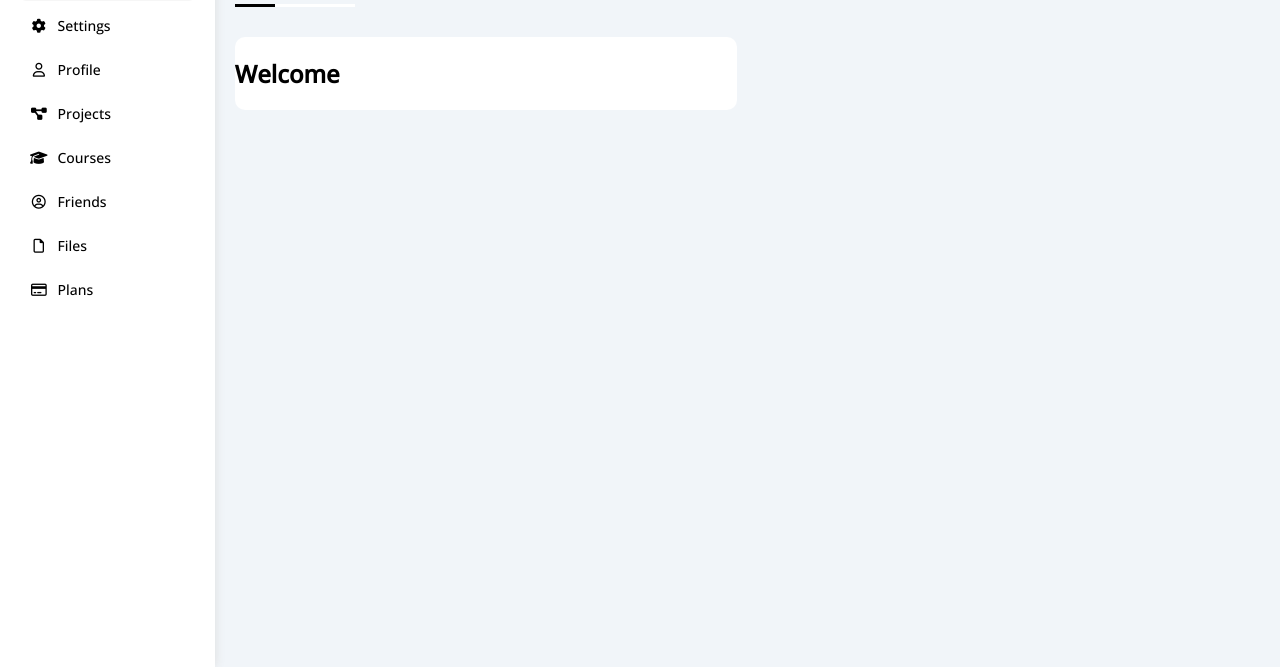
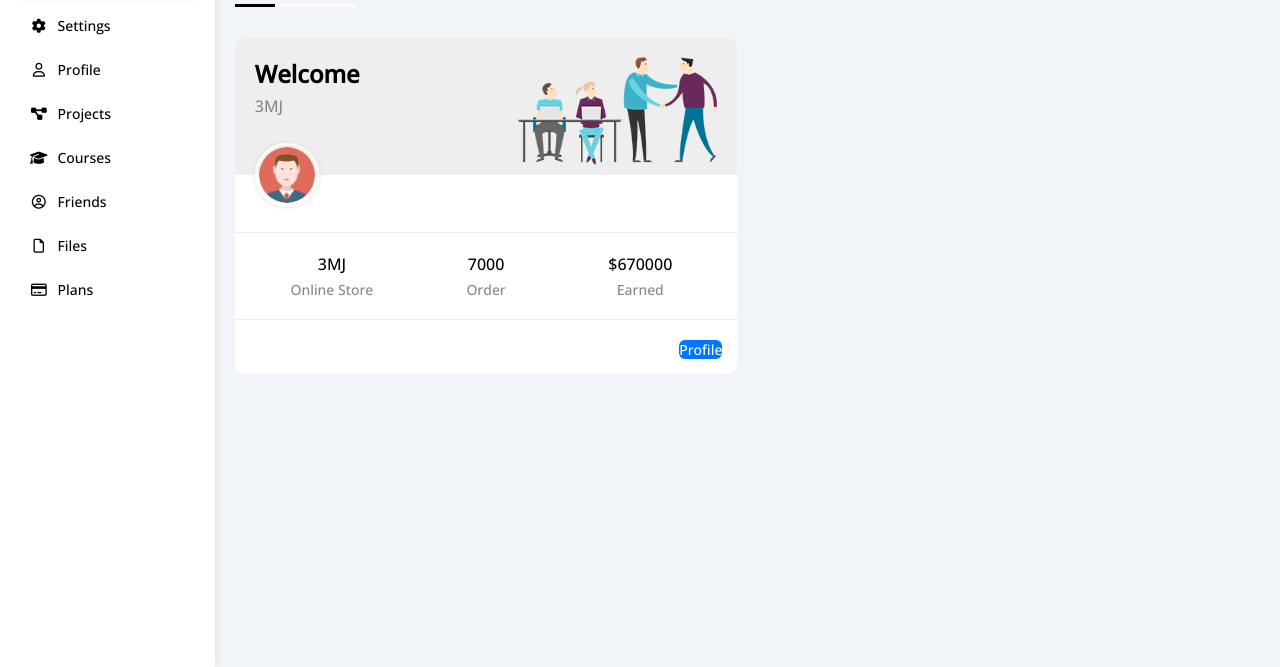
Before and after one commit to mario-emad/TemplateThreeDashboard, a plain HTML site: page index.html in a window 1280 px wide. Shown: the part 133-800 px from the top of the page. Drawn offline with nearby package versions, Linux system fonts and the light colour scheme.

Commit message:
Adding Welcome Widget

```diff
--- a/css/framework.css
+++ b/css/framework.css
@@ -21,6 +21,16 @@
     .block-mobile {
         display: block;
     }
+
+    .hide-mobile {
+        display: none;
+    }
+}
+
+@media (min-width: 768px) {
+    .flex-screen {
+        display: flex;
+    }
 }
 
 .d-flex {
@@ -37,6 +47,18 @@
 
 .gap-20 {
     gap: 20px;
+}
+
+.space-between {
+    justify-content: space-between;
+}
+
+.d-block {
+    display: block;
+}
+
+.w-fit {
+    width: fit-content;
 }
 
 /* End Box */
@@ -61,9 +83,30 @@
     margin: 20px;
 }
 
+.m-0 {
+    margin: 0;
+}
+
 .mt-0 {
     margin-top: 0;
 }
+
+.mt-5 {
+    margin-top: 5px;
+}
+
+.mt-10 {
+    margin-top: 5px;
+}
+
+.mt-20 {
+    margin-top: 20px;
+}
+
+.mb-20 {
+    margin-bottom: 20px;
+}
+
 
 /* End Margin */
 
@@ -72,8 +115,24 @@
     background-color: white;
 }
 
+.bg-eee {
+    background-color: #eee;
+}
+
+.bg-blue {
+    background-color: var(--blue-color);
+}
+
 .c-black {
     color: black;
+}
+
+.c-gray {
+    color: var(--grey-color);
+}
+
+.c-white {
+    color: white;
 }
 
 /* End color */
@@ -103,7 +162,7 @@
 /* End Font *
 
 /* Start Border */
-.ras-6 {
+.rad-6 {
     border-radius: 6px;
     -webkit-border-radius: 6px;
     -moz-border-radius: 6px;
--- a/css/master.css
+++ b/css/master.css
@@ -209,7 +209,7 @@ ul {
     margin-left: 15px;
 }
 
-/* Start Head */
+/* End Head */
 
 /* Start Page_1 */
 
@@ -251,9 +251,73 @@ ul {
     }
 }
 
-/* Start Welcome Part */
+/* Start Welcome Widget */
 
-/* End Welcome Part */
+.welcome {
+    overflow: hidden;
+}
+
+.welcome .intro img {
+    width: 200px;
+    margin-bottom: -10px;
+}
+
+.welcome .avatar {
+    width: 64px;
+    height: 64px;
+    border: 2px solid white;
+    border-radius: 50%;
+    padding: 2px;
+    box-shadow: 0 0 5px #ddd;
+    margin-left: 20px;
+    margin-top: -32px;
+    -webkit-border-radius: 50%;
+    -moz-border-radius: 50%;
+    -ms-border-radius: 50%;
+    -o-border-radius: 50%;
+}
+
+.welcome .body {
+    border-top: 1px solid #eee;
+    border-bottom: 1px solid #eee;
+}
+
+.welcome .body>div {
+    flex: 1;
+}
+
+.welcome .visit {
+    margin: 0 15px 15px auto;
+    transition: 0.3s;
+    -webkit-transition: 0.3s;
+    -moz-transition: 0.3s;
+    -ms-transition: 0.3s;
+    -o-transition: 0.3s;
+}
+
+.welcome .visit:hover {
+    background-color: var(--blue-alt-color);
+}
+
+@media (max-width: 767px) {
+    .welcome .intro {
+        padding-bottom: 30px;
+    }
+
+    .welcome .avatar {
+        margin-left: 0;
+    }
+
+    .welcome .body>div:not(:last-child) {
+        margin-bottom: 20px;
+    }
+
+    .welcome .intro>div {
+        margin: 0 auto 0 auto;
+    }
+}
+
+/* End Welcome Widget */
 
 /* End Page_1 */
 
--- a/index.html
+++ b/index.html
@@ -86,7 +86,20 @@
             <h1 class="p-relative">Dashboard</h1>
             <div class="wrapper d-grid gap-20">
                 <div class="welcome bg-white rad-10 txt-c-mobile block-mobile">
-                    <h2>Welcome</h2>
+                    <div class="intro p-20 d-flex space-between bg-eee">
+                        <div>
+                            <h2 class="m-0">Welcome</h2>
+                            <p class="c-gray mt-5">3MJ</p>
+                        </div>
+                        <img class="hide-mobile" src="images/welcome.png" alt="">
+                    </div>
+                    <img src="images/avatar.png" alt="" class="avatar">
+                    <div class="body txt-c flex-screen p-20 mt-20 mb-20 block-mobile">
+                        <div>3MJ <span class="d-block c-gray fs-14 mt-10">Online Store</span></div>
+                        <div>7000 <span class="d-block c-gray fs-14 mt-10">Order</span></div>
+                        <div>$670000 <span class="d-block c-gray fs-14 mt-10">Earned</span></div>
+                    </div>
+                    <a href="profile.html" class="visit d-block fs-14 rad-6 bg-blue c-white w-fit btn-shape">Profile</a>
                 </div>
             </div>
         </div>
```
